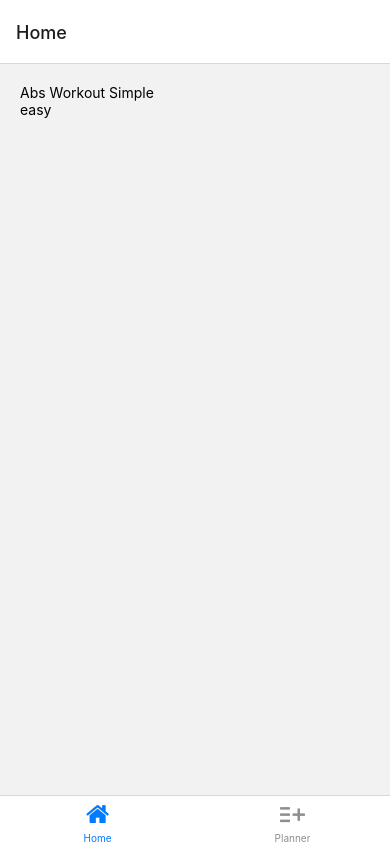
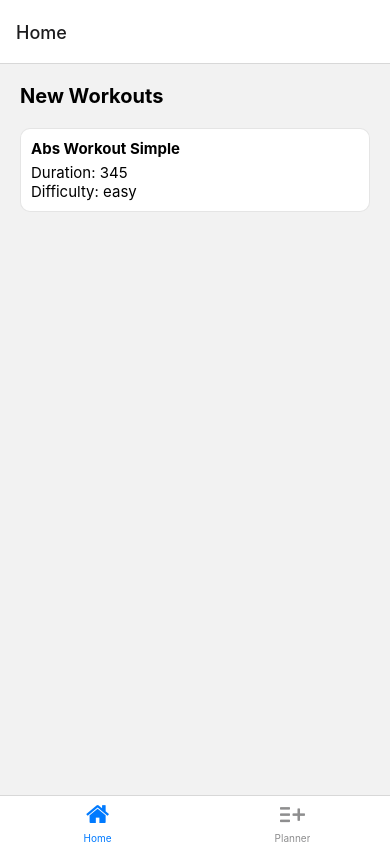
Before and after one commit to mariosknl/RN-workout-typescript, a React Native app: screen /Home in a window 390 px wide. Built offline with nearby package versions, Linux system fonts and the light colour scheme.

Commit message:
list style

```diff
--- a/components/WorkoutItem.tsx
+++ b/components/WorkoutItem.tsx
@@ -1,11 +1,34 @@
-import { Text, View } from "react-native";
+import { StyleSheet, Text, View } from "react-native";
 import { Workout } from "../types/data";
 
 export default function WorkoutItem({ item }: { item: Workout }) {
   return (
-    <View>
-      <Text>{item.name}</Text>
-      <Text>{item.difficulty}</Text>
+    <View style={styles.container}>
+      <Text style={styles.name}>{item.name}</Text>
+      <Text style={styles.duration}>Duration: {item.duration}</Text>
+      <Text style={styles.difficulty}>Difficulty: {item.difficulty}</Text>
     </View>
   );
 }
+
+const styles = StyleSheet.create({
+  container: {
+    borderRadius: 10,
+    borderColor: "rgba(0,0,0,0.1)",
+    borderWidth: 1,
+    padding: 10,
+    marginBottom: 10,
+    backgroundColor: "#fff",
+  },
+  name: {
+    fontSize: 15,
+    fontWeight: "bold",
+    marginBottom: 5,
+  },
+  duration: {
+    fontSize: 15,
+  },
+  difficulty: {
+    fontSize: 15,
+  },
+});
--- a/screens/HomeScreen.tsx
+++ b/screens/HomeScreen.tsx
@@ -1,5 +1,5 @@
 import { NativeStackHeaderProps } from "@react-navigation/native-stack";
-import { FlatList, StyleSheet, View } from "react-native";
+import { FlatList, StyleSheet, Text, View } from "react-native";
 import WorkoutItem from "../components/WorkoutItem";
 import data from "../data.json";
 import { Workout } from "../types/data";
@@ -7,6 +7,7 @@
 const HomeScreen = ({ navigation }: NativeStackHeaderProps) => {
   return (
     <View style={styles.container}>
+      <Text style={styles.header}>New Workouts</Text>
       <FlatList
         data={data as Workout[]}
         keyExtractor={(item) => item.slug}
@@ -20,6 +21,12 @@
 
 const styles = StyleSheet.create({
   container: {
+    flex: 1,
     padding: 20,
   },
+  header: {
+    fontSize: 20,
+    marginBottom: 20,
+    fontWeight: "bold",
+  },
 });
```
